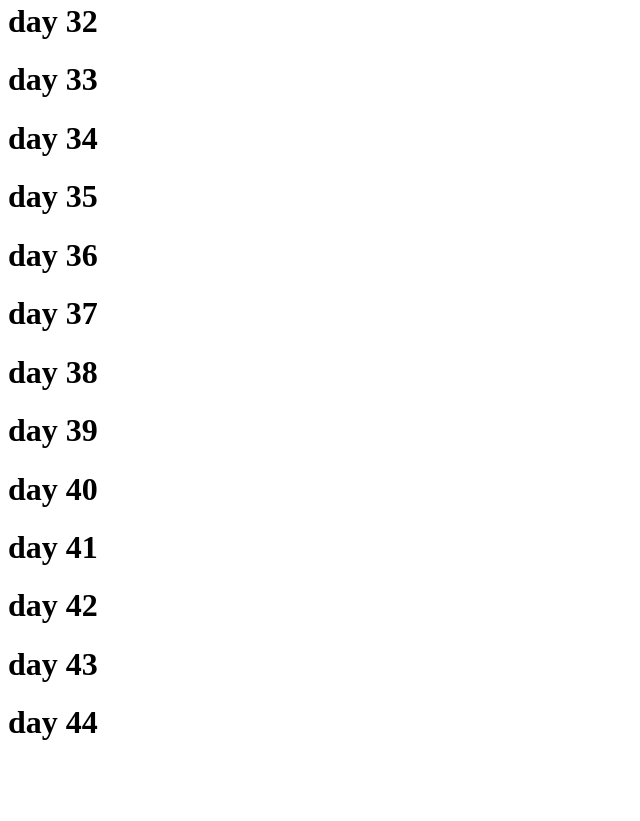
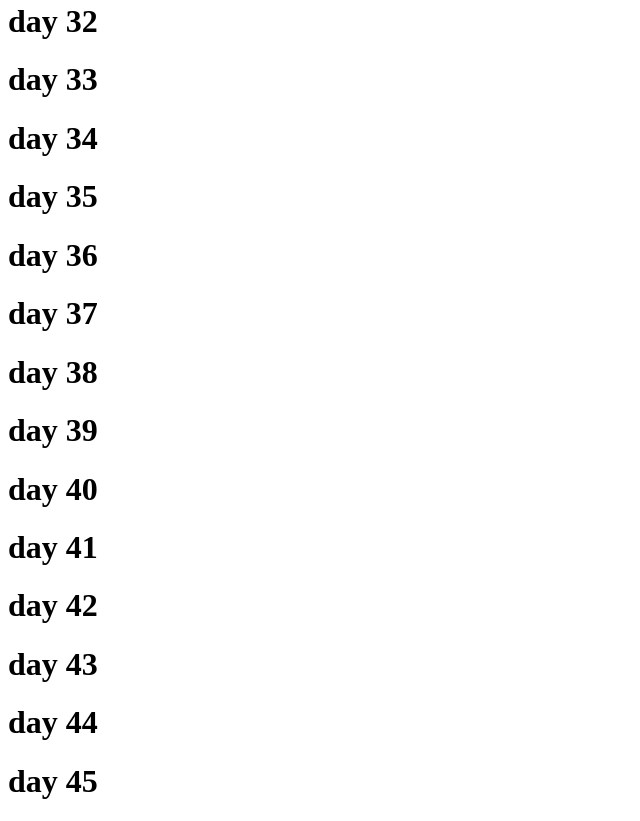
Before and after one commit to rahmanovdev/30Github, a plain HTML site: page index.html in a window 1280 px wide. Shown: the part 1830-2651 px from the top of the page, without its empty margins (0-640 px from the left). Before the commit the page ends 2593 px from the top, so only its background shows below. Drawn offline with Linux system fonts and the light colour scheme.

Commit message:
feat: add

```diff
--- a/index.html
+++ b/index.html
@@ -50,5 +50,6 @@
       <h1>day 42</h1>
       <h1>day 43</h1>
       <h1>day 44</h1>
+      <h1>day 45</h1>
   </body>
 </html>
```
